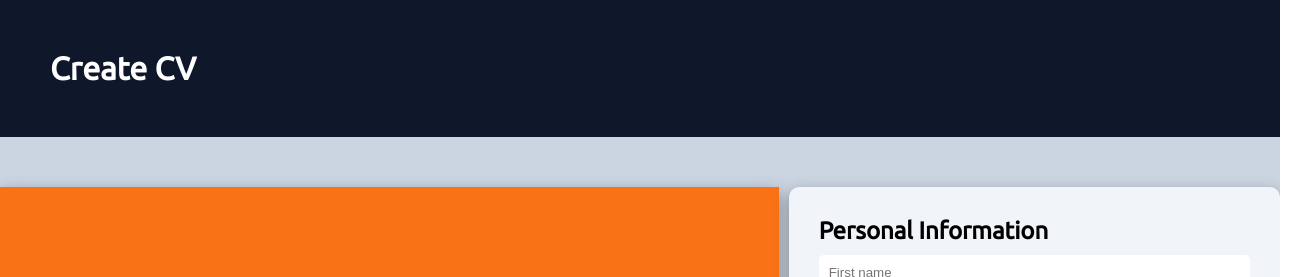
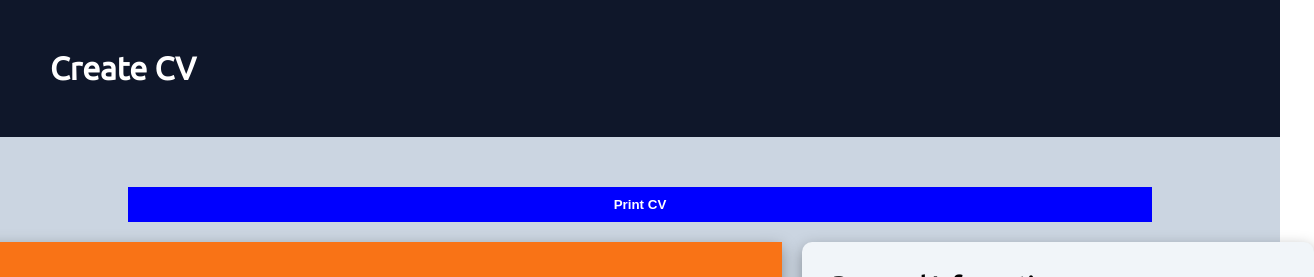
Before and after one commit to pl3lee/cv-project, a React (Create React App) app: page / in a window 1280 px wide. Shown: the top 277 px of the page, 1314 px wide, since content can reach past the window. Built offline with nearby package versions, Linux system fonts and the light colour scheme.

Commit message:
added print functionality

```diff
--- a/package.json
+++ b/package.json
@@ -9,6 +9,7 @@
     "react": "^18.1.0",
     "react-dom": "^18.1.0",
     "react-scripts": "5.0.1",
+    "react-to-print": "^2.14.7",
     "uniqid": "^5.4.0",
     "web-vitals": "^2.1.4"
   },
--- a/src/components/InputForm.js
+++ b/src/components/InputForm.js
@@ -1,6 +1,7 @@
 import React from 'react';
 import '../styles/InputForm.css';
 import InputFormSection from './InputFormSection';
+
 class InputForm extends React.Component {
   render() {
     return (
--- a/src/components/Main.js
+++ b/src/components/Main.js
@@ -5,7 +5,7 @@ import InputForm from './InputForm';
 import Experience from './experience';
 import Education from './education';
 import uniqid from 'uniqid';
-
+import ReactToPrint from 'react-to-print';
 class Main extends React.Component {
   constructor() {
     super();
@@ -361,10 +361,20 @@ class Main extends React.Component {
   render() {
     return (
       <div className="main">
+        <ReactToPrint
+          trigger={() => {
+            // NOTE: could just as easily return <SomeComponent />. Do NOT pass an `onClick` prop
+            // to the root node of the returned component as it will be overwritten.
+            return <button>Print CV</button>;
+          }}
+          content={() => this.componentRef}
+        />
+        <div className="container">
           <CV
             personalInfo={this.state.personalInfo}
             experiences={this.state.experiences}
             education={this.state.education}
+            ref={(el) => (this.componentRef = el)}
           />
           <InputForm
             onChange={this.handlers}
@@ -379,6 +389,7 @@ class Main extends React.Component {
             loadExample={this.loadExample}
           />
         </div>
+      </div>
     );
   }
 }
--- a/src/styles/CV.css
+++ b/src/styles/CV.css
@@ -5,4 +5,5 @@
   display: flex;
   flex-direction: column;
   min-height: 11in;
+  height: min-content;
 }
--- a/src/styles/CVSidebar.css
+++ b/src/styles/CVSidebar.css
@@ -5,6 +5,7 @@
   align-items: center;
   padding: 0.2in 0.2in;
   gap: 0.5in;
+  min-height: 9.5in;
 }
 
 .CV-sidebar>img {
--- a/src/styles/InputForm.css
+++ b/src/styles/InputForm.css
@@ -7,6 +7,7 @@
   flex-direction: column;
   width: 40vw;
   gap: 20px;
+  height: min-content;
 }
 
 .input-form > button {
--- a/src/styles/Main.css
+++ b/src/styles/Main.css
@@ -1,8 +1,25 @@
 .main {
   display: flex;
   justify-content: center;
-  gap: 10px;
+  align-items: center;
+  flex-direction: column;
+  gap: 20px;
   padding-top: 50px;
   background-color: #cbd5e1;
-  align-items: flex-start
+  /* padding: 1vw; */
 }
+
+.container {
+  display: flex;
+    justify-content: center;
+    align-content: flex-start;
+    gap: 20px;
+}
+.main > button {
+  height: 35px;
+  border: transparent;
+  font-weight: bold;
+  color: white;
+  background-color: blue;
+  width: 80%;
+}
```
Also changed, not shown: 1 other file (tests, documents, lock files or other folders). Lines whose indentation alone changed are shown as unchanged.
